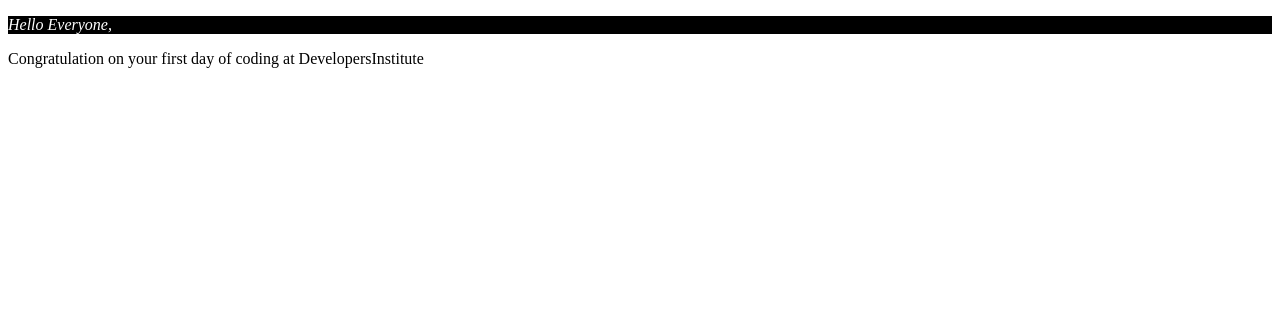
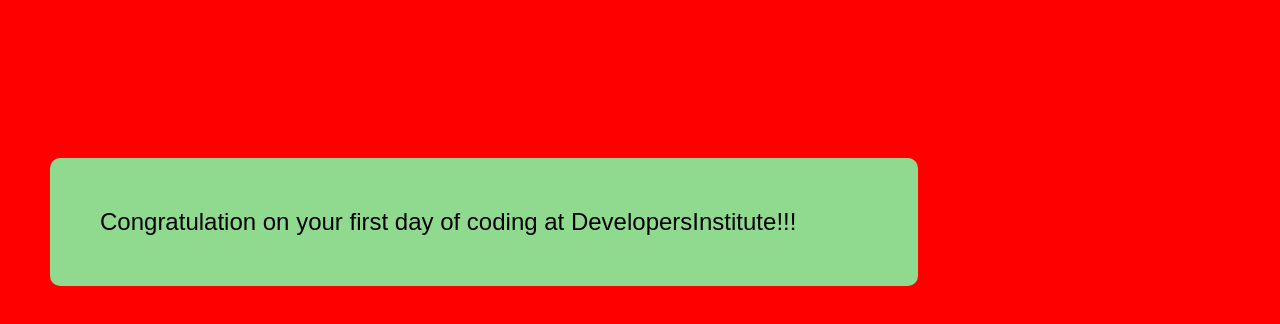
Before and after one commit to arasirunga/Bootcamp, a plain HTML site: page week1/day1/css practice.html in a window 1280 px wide. Drawn offline with Linux system fonts and the light colour scheme.

Commit message:
add day 1

```diff
--- a/week1/day1/css practice.html
+++ b/week1/day1/css practice.html
@@ -6,19 +6,51 @@
     <title>Document</title>
 </head>
 <style>
-p{
-color: white;
-background-color: black;
-font-style: italic;
+
+     body {
+      background-color: lightblue; /* Change this to any color you like */
+      margin: 0;
+      padding: 0;
+      font-family: Arial, sans-serif;
+    }
+
+ .centered-box {
+       background-color: rgb(144, 218, 144);
+      text-align: left;
+      padding: 50px;
+      font-size: 24px;
+      font-family: Arial, sans-serif;
+      width: 60%;
+      margin: 100px 0 0 50px; /* top, right, bottom, left */
+      border-radius: 10px;
+ }
+
+div p {
+  background-color: black;
+}
+
+h1, h2, p {
+  color: red;
 }
 
 
+
+    @media only screen and (min-width:600px) {
+
+        body {
+            background-color: red;
+        }
+
+
+    }
 </style>
 <body>
 
-<p>Hello Everyone,
-    </p>
-     Congratulation on your first day of coding at DevelopersInstitute
+<div><p><h1>Hello Everyone,</h1></p></div>
+  <div class="centered-box">
+    Congratulation on your first day of coding at DevelopersInstitute!!!
+  </div>
+
 
     </body>
 
```
Also changed, not shown: week1/day1/class1.html (added, +21 -0 lines), week1/day1/index.html (renamed from week1/day1/ExercicesXP/index.html), week1/day1/shirt.webp (added).
